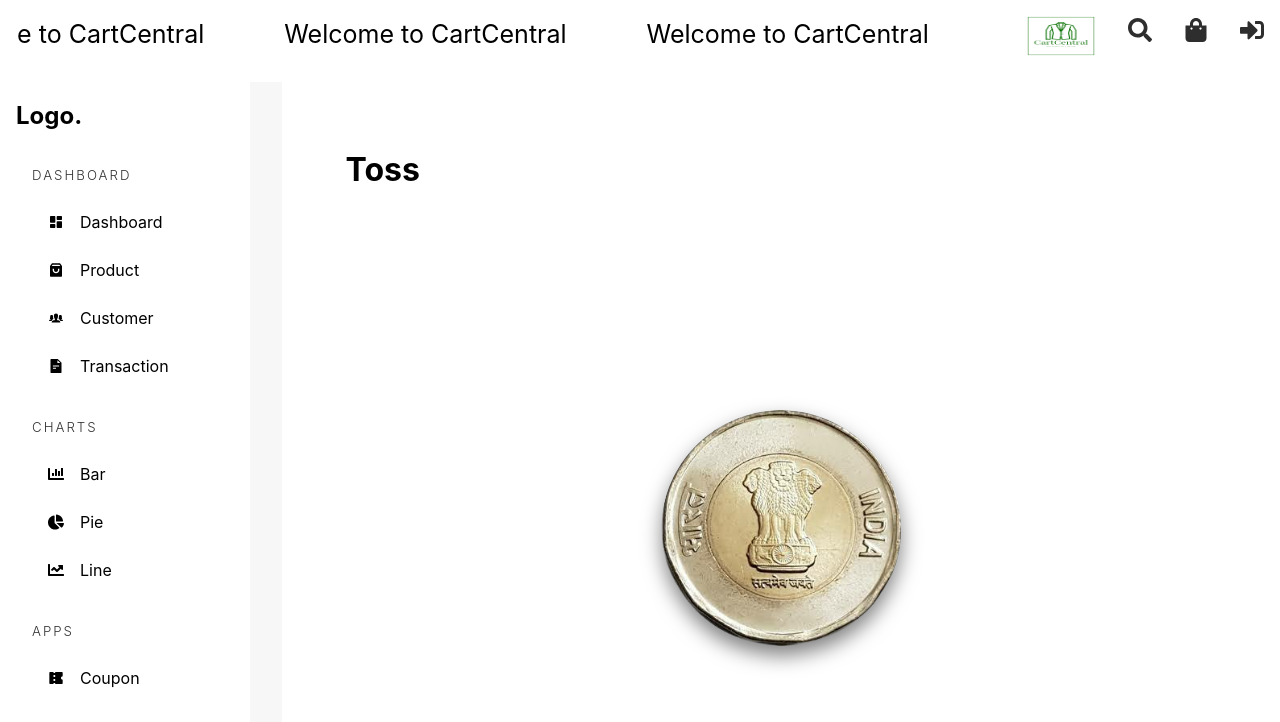
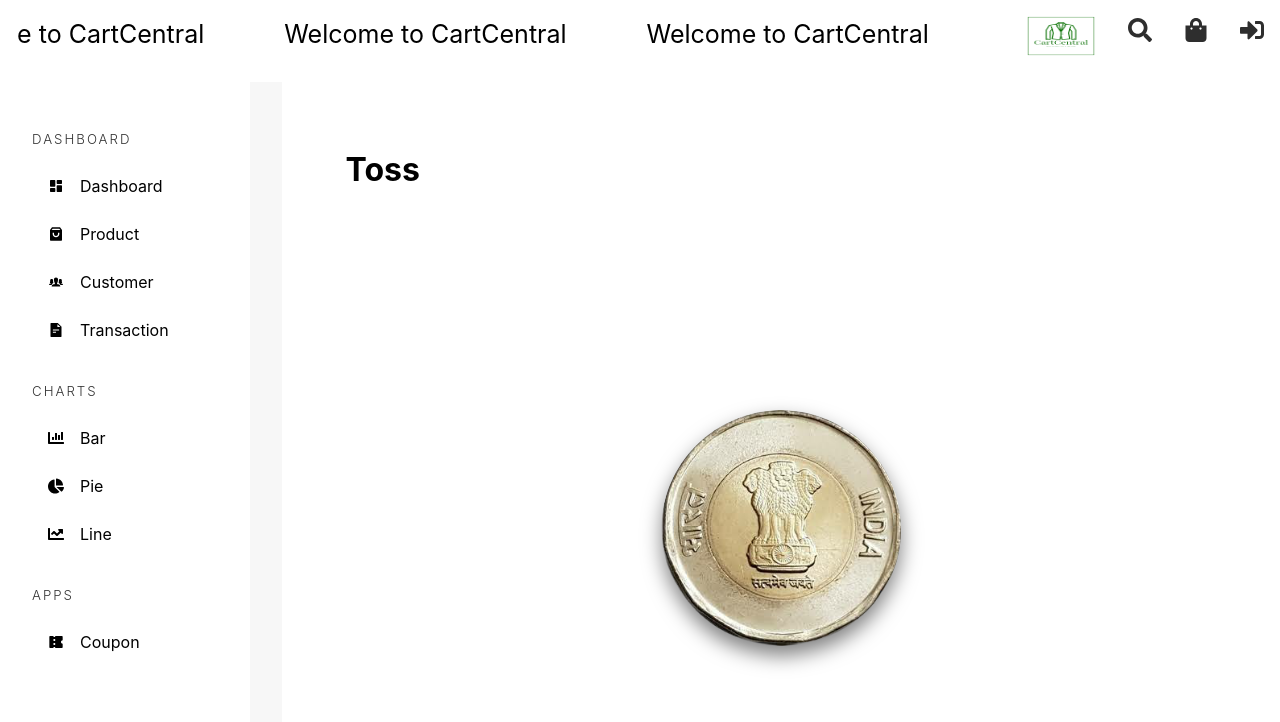
Before and after one commit to blockdev09/CartCentral, a React (Vite) app: page /admin/app/toss in a window 1280 px wide. Shown: the top 722 px of the page. Built offline with nearby package versions, Linux system fonts and the light colour scheme; no server answers.

Commit message:
Minor Changes done

```diff
--- a/src/components/admin/AdminSidebar.jsx
+++ b/src/components/admin/AdminSidebar.jsx
@@ -55,7 +55,7 @@ const AdminSidebar = () => {
             : {}
         }
       >
-        <h2>Logo.</h2>
+        {/* <h2>Logo.</h2> */}
         <FirstDiv location={location} />
         <SecondDIv location={location} />
         <ThirdDiv
```
